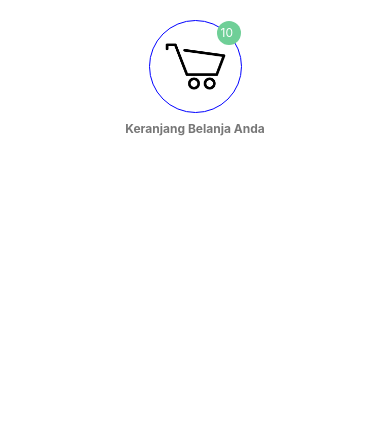
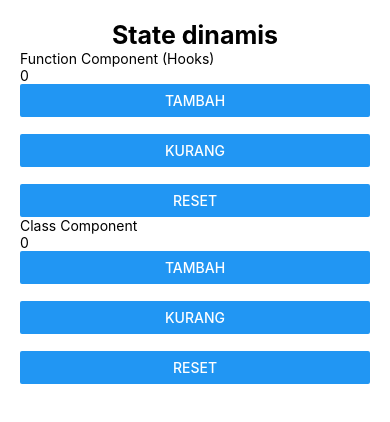
Before and after one commit to nicholaskhrisna/First-React-Native, a React Native app: screen / in a window 390 px wide. Shown: the top 422 px of the page. Built offline with nearby package versions, Linux system fonts and the light colour scheme.

Commit message:
Belajar Props Dinamis & State Dinamis sederhana

```diff
--- a/App.js
+++ b/App.js
@@ -123,16 +123,18 @@ import FlexBox from './FlexBox';
 import StylingRNComponent from './StylingRNComponent'
 import PositionRN from './PositionRN';
 import PropsDinamis from './PropsDinamis';
+import StateDinamis from './StateDinamis';
 
 const App = () => {
   return (
     <View>
       <ScrollView>
-        {/* <BasicComponent />
-        <StylingRNComponent />
-        <FlexBox /> */}
-        <PositionRN />
+        {/* <BasicComponent /> */}
+        {/* <StylingRNComponent /> */}
+        {/* <FlexBox /> */}
+        {/* <PositionRN /> */}
         {/* <PropsDinamis /> */}
+        <StateDinamis />
       </ScrollView>
     </View>
   );
--- a/PropsDinamis.js
+++ b/PropsDinamis.js
@@ -1,13 +1,47 @@
 import {Component} from 'react';
-import {View, Text, StyleSheet, Image} from 'react-native';
+import {View, Text, StyleSheet, Image, ScrollView} from 'react-native';
 
 const PropsDinamis = () => {
-    return(
-        <View>
-            <Text>props dinamis</Text>
+  return (
+    <View style={{
+        alignItems: 'center'
+    }}>
+      <Text style={{fontWeight: 'bold', fontSize: 20, marginBottom: 25}}>
+        Props Dinamis : Contoh Rentetan Story IG
+      </Text>
+      <ScrollView horizontal>
+      <View style={{flexDirection: 'row'}}>
+      <Story gambar="https://placeimg.com/100/100/people/sepia" judul="Music Video" />
+      <Story gambar="https://placeimg.com/100/100/tech/sepia" judul="Stories" />
+      <Story gambar="https://placeimg.com/100/100/arch/grayscale" judul="Travelling" />
+      <Story gambar="https://placeimg.com/100/100/animals/sepia" judul="Sportd" />
+      <Story gambar="https://placeimg.com/100/100/nature/sepia" judul="Instruments" />
 
-        </View>
-    )
-}
+      <Story gambar="https://placeimg.com/100/100/people/sepia" judul="Music Video" />
+      <Story gambar="https://placeimg.com/100/100/tech/sepia" judul="Stories" />
+      <Story gambar="https://placeimg.com/100/100/arch/grayscale" judul="Travelling" />
+      <Story gambar="https://placeimg.com/100/100/animals/sepia" judul="Sportd" />
+      <Story gambar="https://placeimg.com/100/100/nature/sepia" judul="Instruments" />
+      </View>
+        </ScrollView>
+
+
+    </View>
+  );
+};
+
+const Story = (props) => {
+  return (
+    <View style={{marginRight: 20, alignItems:'center'}}>
+      <Image
+        source={{uri: props.gambar}}
+        style={{width: 70, height: 70, borderRadius: 70/2}}
+      />
+      <Text style={{maxWidth: 50, textAlign: 'center'}}>{props.judul}</Text>
+    </View>
+  );
+};
 
 export default PropsDinamis;
+
+const styles = StyleSheet.create({});
--- /dev/null
+++ b/StateDinamis.js
@@ -0,0 +1,63 @@
+import {View, Text, StyleSheet, Image, ScrollView, Button} from 'react-native';
+import React, {Component, useState} from 'react';
+
+const StateDinamis = () => {
+  return (
+    <View style={styles.wrapper}>
+      <Text style={styles.textTitle}>State dinamis</Text>
+
+      <Text>Function Component (Hooks) </Text>
+      <Counter />
+
+      <Text></Text>
+
+      <Text>Class Component</Text>
+      <CounterClass />
+    </View>
+  );
+};
+
+const Counter = () => {
+  const [number, setNumber] = useState(0);
+  return (
+    <View>
+      <Text>{number}</Text>
+      <Button title="Tambah" onPress={() => setNumber(number + 1)} />
+      <Text> </Text>
+      <Button title="Kurang" onPress={() => setNumber(number - 1)} />
+      <Text> </Text>
+      <Button title="Reset" onPress={() => setNumber(0)} />
+    </View>
+  );
+};
+
+class CounterClass extends Component {
+  state = {
+    number: 0,
+  };
+  render() {
+    return (
+      <View>
+        <Text>{this.state.number}</Text>
+        <Button title="Tambah" onPress={() => this.setState({number: this.state.number + 1})} />
+        <Text> </Text>
+        <Button title="Kurang" onPress={() => this.setState({number: this.state.number - 1})} />
+        <Text> </Text>
+        <Button title="Reset" onPress={() => this.setState({number: 0})} />
+      </View>
+    );
+  }
+}
+export default StateDinamis;
+
+const styles = StyleSheet.create({
+  wrapper: {
+    padding: 20,
+  },
+
+  textTitle: {
+    textAlign: 'center',
+    fontWeight: 'bold',
+    fontSize: 25,
+  },
+});
```
